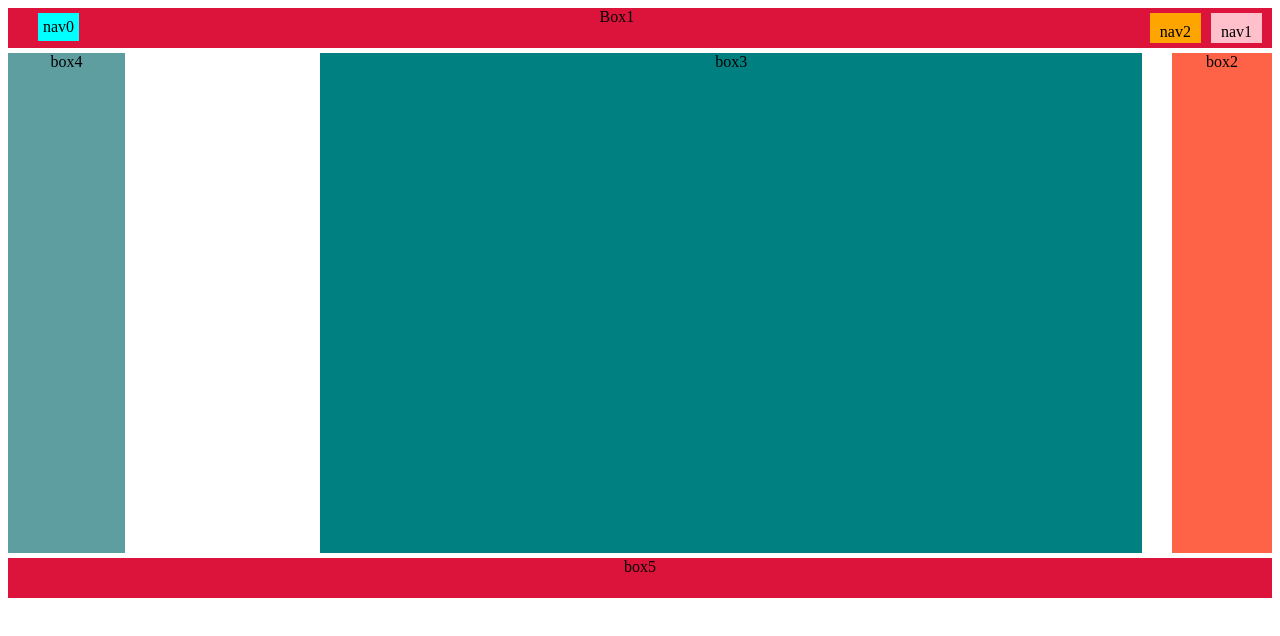
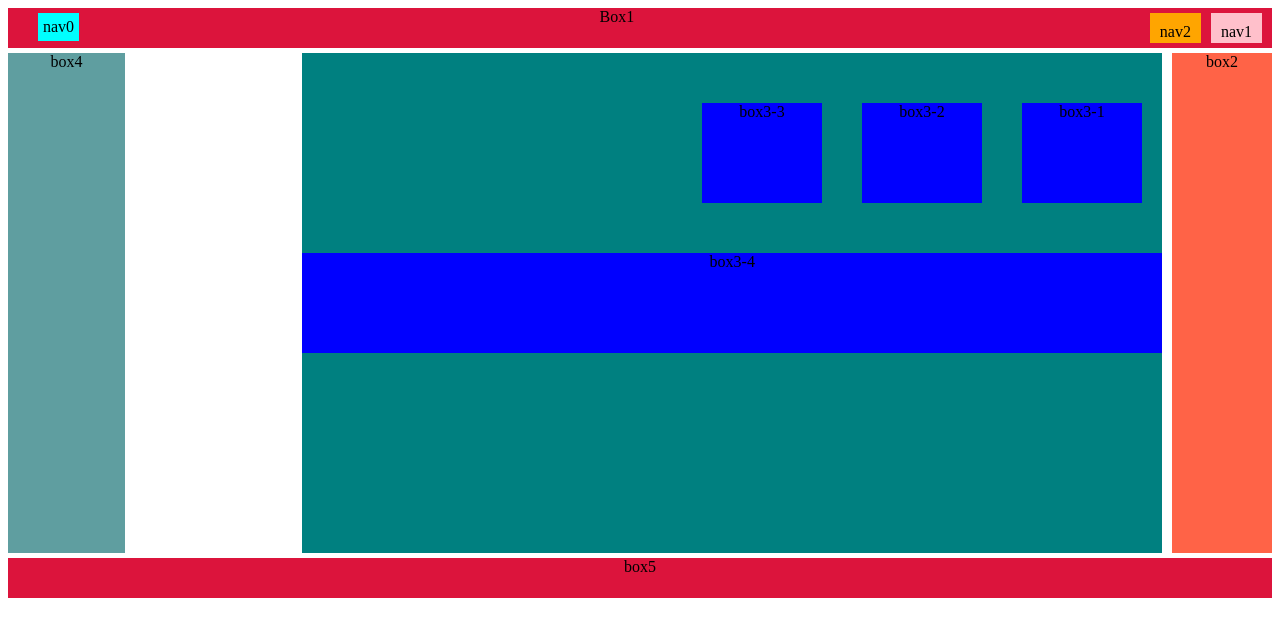
Before and after one commit to alitodimarco/p-gina-grammys, a plain HTML site: page index.html in a window 1280 px wide. Drawn offline with Linux system fonts and the light colour scheme.

Commit message:
introduzco 4 cuadrados en el medio

```diff
--- a/index.html
+++ b/index.html
@@ -1,11 +1,13 @@
 <!DOCTYPE html>
 <html lang="en">
+
 <head>
     <meta charset="UTF-8">
     <meta name="viewport" content="width=device-width, initial-scale=1.0">
     <link rel="stylesheet" href="style.css">
     <title>pagina grammys</title>
 </head>
+
 <body>
     <div class="b box1">Box1
         <nav class="nav1">
@@ -20,9 +22,25 @@
 
     </div>
     <div class="b box2">box2</div>
-    <div class="b box3">box3</div>
+
+    <div class="b box3">
+        <div class="box3-1">
+            <span>box3-1</span>
+        </div>
+        <div class="box3-2">
+            <span>box3-2</span>
+        </div>
+        <div class="box3-3">
+            </span cla>box3-3</span>
+        </div>
+        <div class="box3-4">
+            </span>box3-4</span>
+        </div>
+    </div>
+
     <div class="b box4">box4</div>
     <div class="b box5">box5</div>
 
 </body>
+
 </html>
--- a/style.css
+++ b/style.css
@@ -24,9 +24,9 @@
 .box3{
     background-color: teal;
     float: right;
-    width: 65%;
+    width: 68%;
     height: 500px;
-    margin-right: 30px;
+    margin-right: 10px;
     /* clear: both; */
 }
 
@@ -73,3 +73,42 @@
     margin: 5px 5px 5px 30px;
     padding: 5px;
 }
+
+
+.box3-1{
+    background-color: blue;
+    width: 120px;
+    height: 100px;
+    margin-bottom: 3px;
+    float: right;
+    margin: 50px 20px;
+}
+
+.box3-2{
+    background-color: blue;
+    width: 120px;
+    height: 100px;
+    margin-bottom: 3px;
+    float: right;
+    margin: 50px 20px;
+
+
+}
+
+.box3-3{
+    background-color: blue;
+    width: 120px;
+    height: 100px;
+    margin-bottom: 3px;
+    float: right;
+    margin: 50px 20px;
+
+}
+
+.box3-4{
+    background-color: blue;
+    width: 100%;
+    height: 100px;
+    clear: both;
+
+}
```
